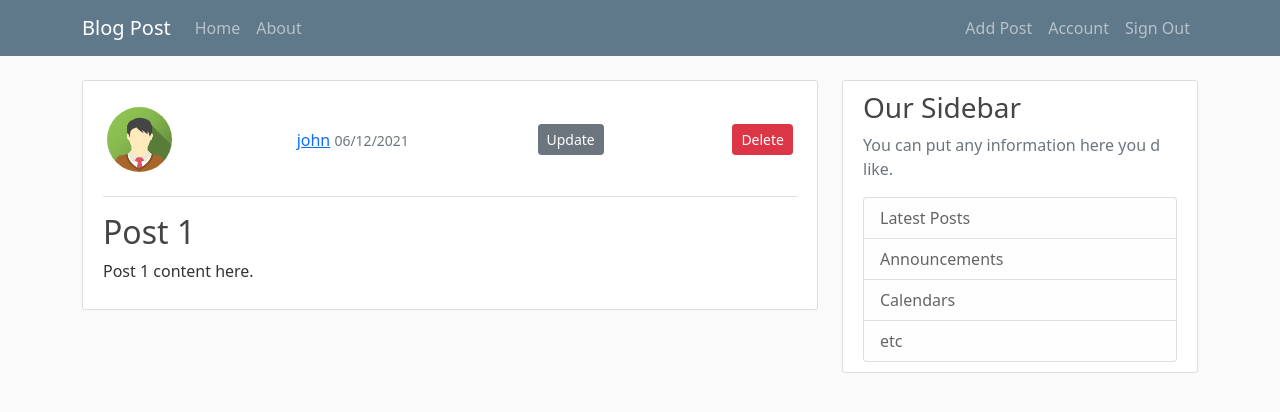
After one commit to pedrofrohmut/flask-blog2, a Flask app: page /posts/1 in a window 1280 px wide. The commit adds this page. Shown: the top 412 px of the page. Run offline with Flask 2, Linux system fonts and the light colour scheme; a user stored in the database is signed in; data comes from the database, SQL or seed files in the repository; both versions use the stored data as it was after the commit.

Commit message:
Create, Update and Delete Posts

```diff
--- a/flaskblog/routes.py
+++ b/flaskblog/routes.py
@@ -3,33 +3,19 @@ import secrets
 import os
 
 from PIL import Image
-from flask import render_template, flash, redirect, url_for, request
+from flask import render_template, flash, redirect, url_for, request, abort
 from flask_login import login_user, current_user, logout_user, login_required
 
-from flaskblog.forms import SignUpForm, SignInForm, UpdateAccountForm
-from flaskblog.models import User
+from flaskblog.forms import SignUpForm, SignInForm, UpdateAccountForm, AddPostForm
+from flaskblog.models import User, Post
 from flaskblog import app, db, bcrypt
-
-posts = [
-    {
-        "author": "Corey Schafer",
-        "title": "Blog post 1",
-        "content": "First post content",
-        "created_at": "April 20, 2018"
-    },
-    {
-        "author": "Jane Doe",
-        "title": "Blog post 2",
-        "content": "Second post content",
-        "created_at": "April 21, 2019"
-    }
-]
 
 
 @app.route("/")
 @app.route("/home")
 def home():
     """Home and Root Route."""
+    posts = Post.query.all()
     return render_template("home.html", posts=posts)
 
 
@@ -135,3 +121,67 @@ def account():
     form.email.data = current_user.email
     return render_template("account.html",
                            title="Account", image_file=image_file, form=form)
+
+
+@app.route("/posts/add", methods=["GET", "POST"])
+@login_required
+def add_post():
+    """Add a post form and adding to database."""
+    form = AddPostForm()
+    if form.validate_on_submit():
+        post = Post(title=form.title.data,
+                    content=form.content.data,
+                    user_id=current_user.id)
+        db.session.add(post)
+        db.session.commit()
+        flash("Your post had been added", category="success")
+        return redirect(url_for("home"))
+    return render_template("add_post.html", title="Add Post", form=form)
+
+
+@app.route("/posts/<int:post_id>")
+@login_required
+def get_post(post_id):
+    """."""
+    post = Post.query.get_or_404(post_id)
+    return render_template("post.html", title=post.title, post=post)
+
+
+@app.route("/posts/<int:post_id>/update", methods=["GET", "POST"])
+@login_required
+def update_post(post_id):
+    """."""
+    post = Post.query.get_or_404(post_id)
+    if post.author != current_user:
+        abort(403)
+    form = AddPostForm()
+    if form.validate_on_submit():
+        same_title = form.title.data == post.title
+        print("SAME TITLE =  ", same_title)
+        same_content = form.content.data == post.content
+        print("SAME CONTENT = ", same_content)
+        if same_title and same_content:
+            flash("There are no changes to be commited. Nothing changed",
+                  category="info")
+            return redirect(url_for("update_post", post_id=post.id))
+        post.title = form.title.data
+        post.content = form.content.data
+        db.session.commit()
+        flash("Your post has been updated", category="success")
+        return redirect(url_for("get_post", post_id=post.id))
+    form.title.data = post.title
+    form.content.data = post.content
+    return render_template("update_post.html", title=post.title, post=post, form=form)
+
+
+@app.route("/posts/<int:post_id>/delete", methods=["POST"])
+@login_required
+def delete_post(post_id):
+    """."""
+    post = Post.query.get_or_404(post_id)
+    if post.author != current_user:
+        abort(403)
+    db.session.delete(post)
+    db.session.commit()
+    flash("Your post has been deleted", category="success")
+    return redirect(url_for("home"))
--- a/flaskblog/static/main.css
+++ b/flaskblog/static/main.css
@@ -48,7 +48,6 @@ a.article-title:hover {
 .article-img {
   height: 65px;
   width: 65px;
-  margin-right: 16px;
 }
 
 .article-metadata {
--- a/flaskblog/templates/layout.html
+++ b/flaskblog/templates/layout.html
@@ -45,6 +45,9 @@
 	</div>
 	<ul class="navbar-nav">
 	  {% if current_user.is_authenticated %}
+	    <li class="nav-item">
+	      <a class="nav-link" href="{{ url_for('add_post') }}">Add Post</a>
+	    </li>
 	    <li class="nav-item">
 	      <a class="nav-link" href="{{ url_for('account') }}">Account</a>
 	    </li>
--- /dev/null
+++ b/flaskblog/templates/post.html
@@ -0,0 +1,70 @@
+{% extends "layout.html" %}
+
+{% block content %}
+  <article class="media content-section">
+    <header class="d-flex justify-content-between
+                   align-items-center border-bottom pt-3 pb-4 mb-3 px-1">
+      <img class="rounded-circle article-img" alt="Author image" src="{{ url_for('static', filename='profile_pics/' + post.author.image_file) }}" />
+      <div>
+        <a class="mr-2" href="#">{{ post.author.username }}</a>
+        <small class="text-muted">{{ post.created_at.strftime("%d/%m/%Y") }}</small>
+      </div>
+      {% if post.author == current_user %}
+        <div>
+          <a class="btn btn-secondary btn-sm m-1"
+             href="{{ url_for('update_post', post_id=post.id) }}">
+             Update
+          </a>
+        </div>
+        <button
+          type="button"
+          class="btn btn-danger btn-sm"
+          data-bs-toggle="modal"
+          data-bs-target="#deleteModal">
+          Delete
+        </button>
+        <!-- Delete Modal -->
+        <div
+          class="modal fade"
+          id="deleteModal"
+          tabindex="-1"
+          aria-labelledby="exampleModalLabel"
+          aria-hidden="true"
+        >
+          <div class="modal-dialog">
+            <div class="modal-content">
+              <div class="modal-header">
+                <h5 class="modal-title" id="exampleModalLabel">Delete Post</h5>
+                <button
+                  type="button"
+                  class="btn-close"
+                  data-bs-dismiss="modal"
+                  aria-label="Close"></button>
+              </div>
+              <div class="modal-body">
+                Are you sure you want to delete?
+              </div>
+              <div class="modal-footer">
+                <button
+                  type="button"
+                  class="btn btn-secondary"
+                  data-bs-dismiss="modal"
+                >
+                  Cancel
+                </button>
+                <form
+                  method="POST"
+                  action="{{ url_for('delete_post', post_id=post.id) }}"
+                >
+                  <input type="submit" class="btn btn-danger" value="Delete" />
+                </form>
+              </div>
+            </div>
+          </div>
+        </div>
+      {% endif %}
+    </header>
+    <h2 class="article-title">{{ post.title }}</h2>
+    <p class="article-content">{{ post.content }}</p>
+  </article>
+{% endblock content %}
```
Also changed, not shown: flaskblog/forms.py (+9 -1 lines), flaskblog/templates/add_post.html (added, +37 -0 lines), flaskblog/templates/home.html (+8 -4 lines), flaskblog/templates/update_post.html (added, +37 -0 lines), flaskblog/site.db.
